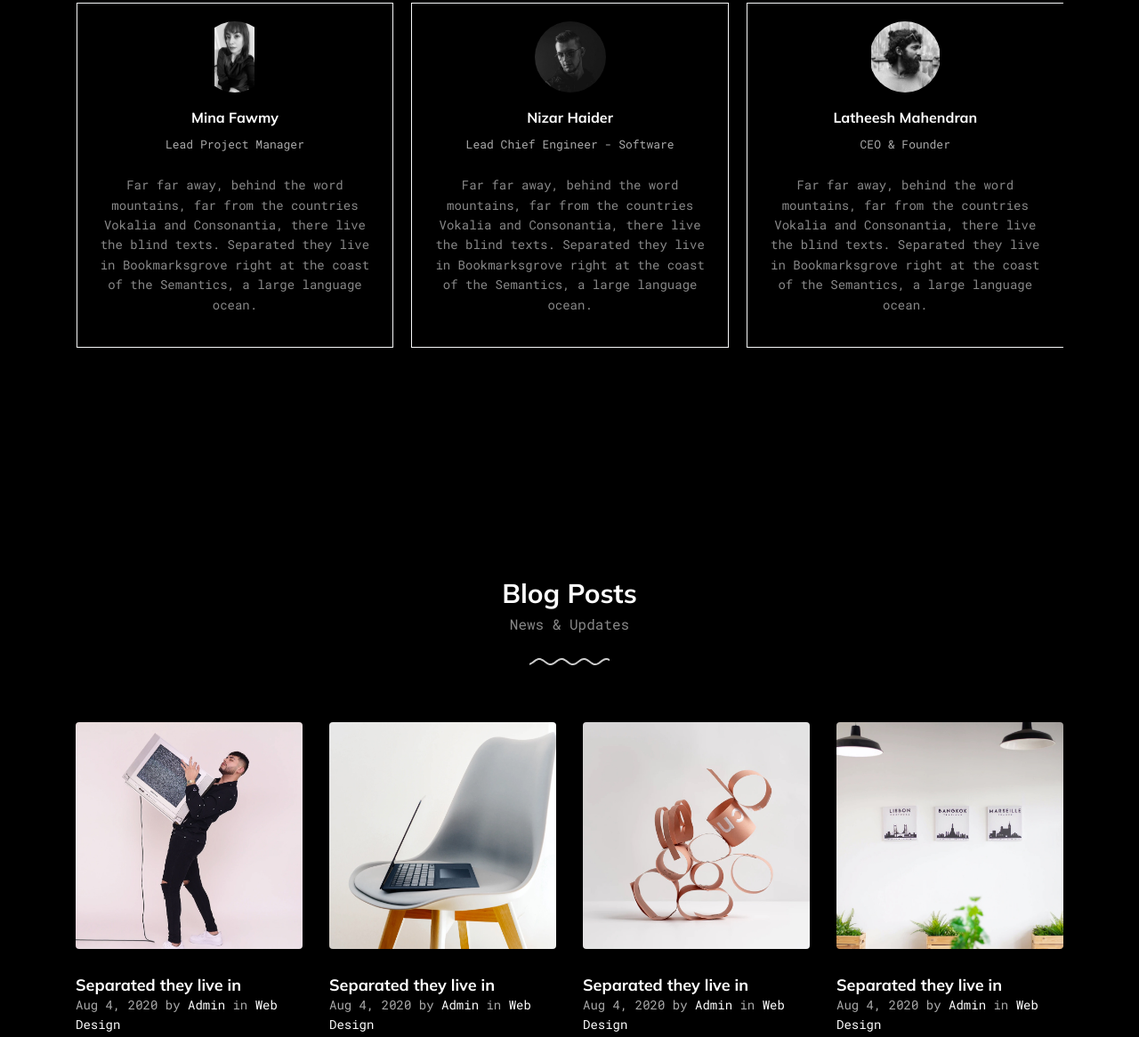
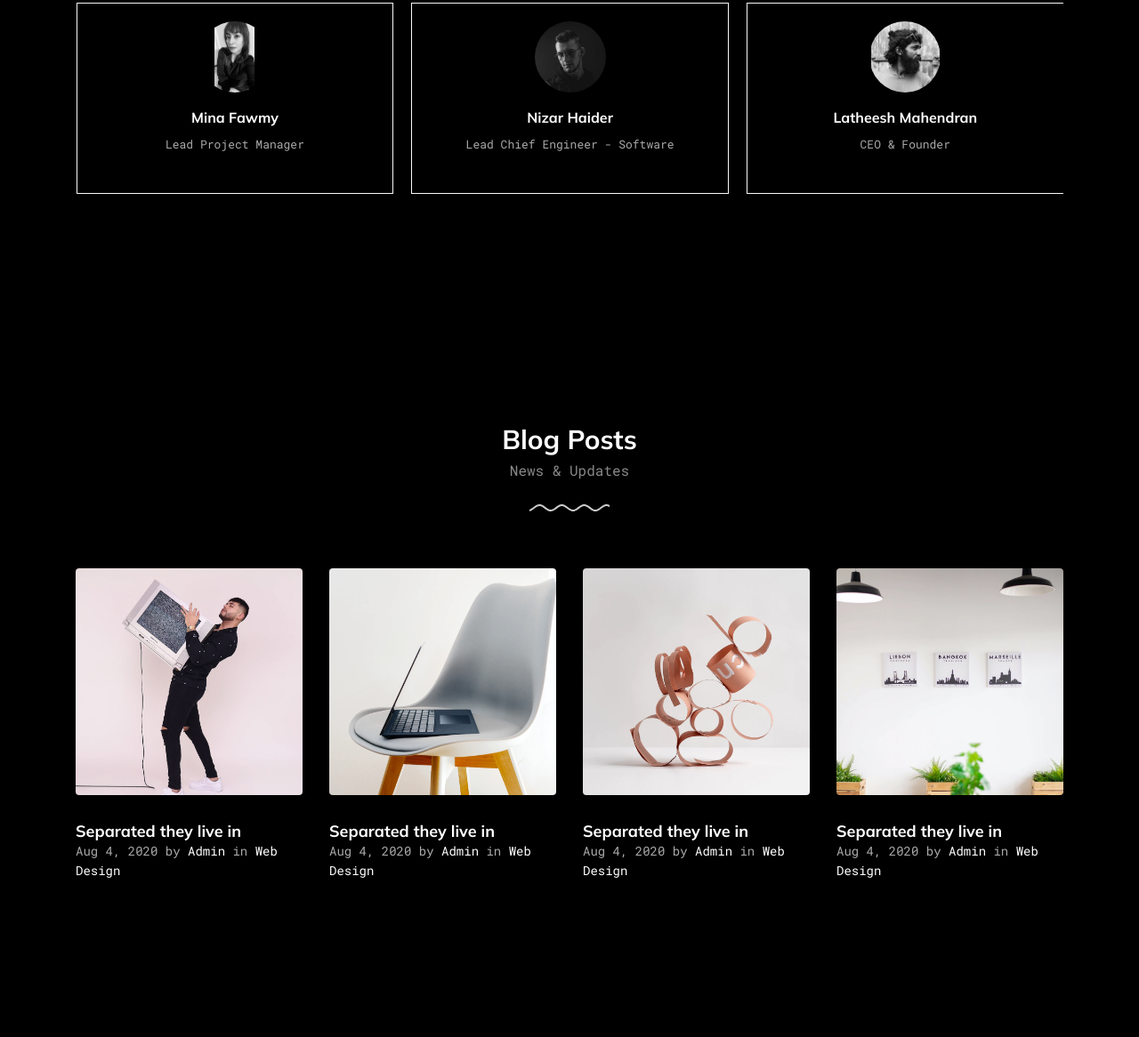
Before and after one commit to latheeshmahendran/codeeyestudio, a plain HTML site: page index.html in a window 1280 px wide. Shown: the part 2908-4074 px from the top of the page at 89% size. Drawn offline with Linux system fonts and the light colour scheme; some packages are replaced by stand-ins of ours; animation ran at ten frames a second; a script that the page names is missing; files whose address does not match are found by name.

Commit message:
Maintenance Began - 003

```diff
--- a/index.html
+++ b/index.html
@@ -744,12 +744,12 @@
                   <span class="caption">CEO &amp; Founder</span>
                 </div>
                 <blockquote>
-                  <p>
+                  <!-- <p>
                     Far far away, behind the word mountains, far from the
                     countries Vokalia and Consonantia, there live the blind
                     texts. Separated they live in Bookmarksgrove right at the
                     coast of the Semantics, a large language ocean.
-                  </p>
+                  </p> -->
                 </blockquote>
               </div>
             </div>
@@ -770,12 +770,12 @@
                   >
                 </div>
                 <blockquote>
-                  <p>
+                  <!-- <p>
                     Far far away, behind the word mountains, far from the
                     countries Vokalia and Consonantia, there live the blind
                     texts. Separated they live in Bookmarksgrove right at the
                     coast of the Semantics, a large language ocean.
-                  </p>
+                  </p> -->
                 </blockquote>
               </div>
             </div>
@@ -790,12 +790,12 @@
                   <span class="caption">Lead Chief Engineer - Software</span>
                 </div>
                 <blockquote>
-                  <p>
+                  <!-- <p>
                     Far far away, behind the word mountains, far from the
                     countries Vokalia and Consonantia, there live the blind
                     texts. Separated they live in Bookmarksgrove right at the
                     coast of the Semantics, a large language ocean.
-                  </p>
+                  </p> -->
                 </blockquote>
               </div>
             </div>
@@ -1006,7 +1006,7 @@
                 <li><a href="tel://94757142667">+(94) 75 714 2667</a></li>
                 <li>
                   <a href="mailto:info@codeeyestudio.com"
-                    ><span>info@codeeyestudio.com</span></a
+                    ><span>admin@codeeyestudio.site</span></a
                   >
                 </li>
               </ul>
```
